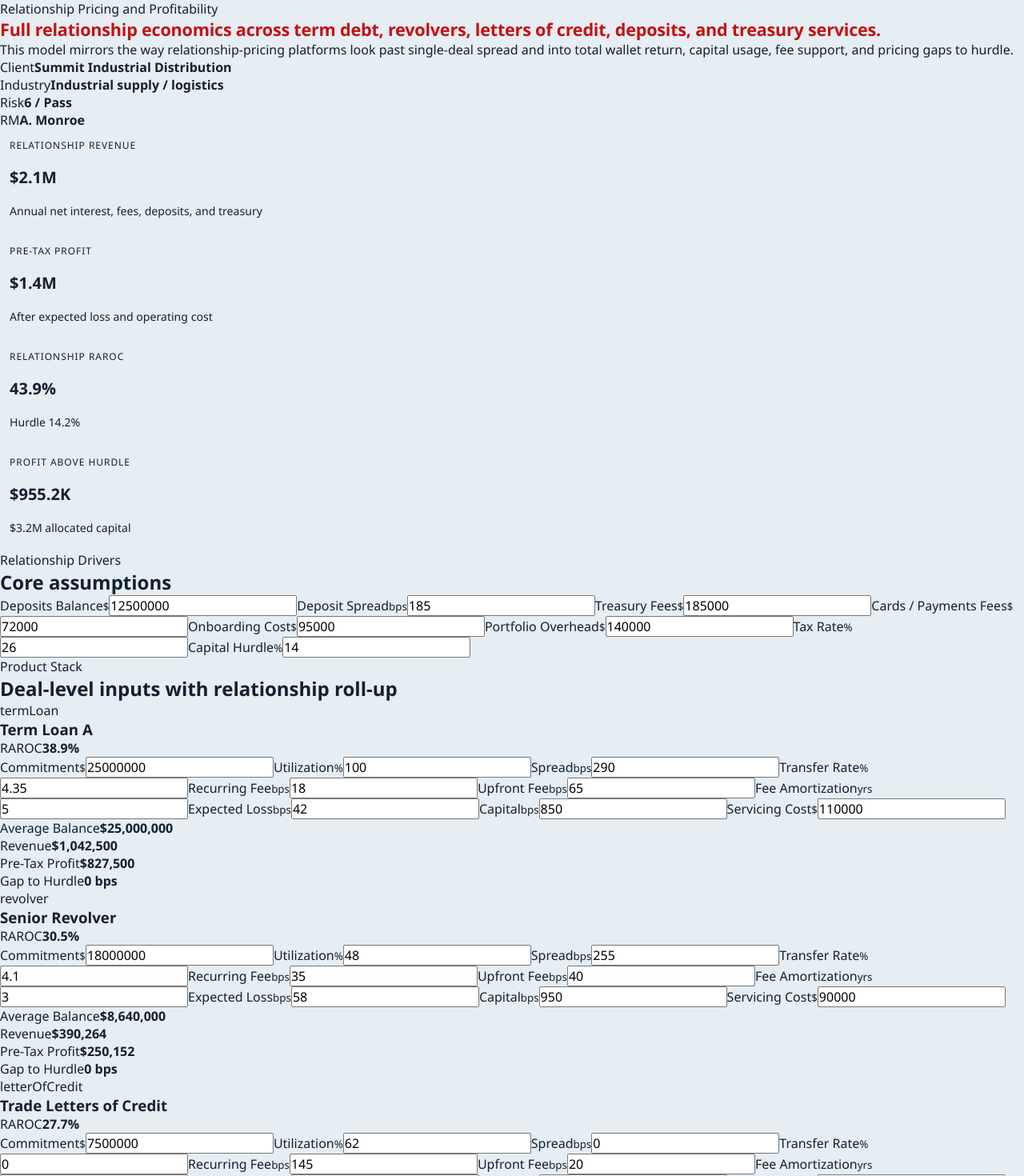
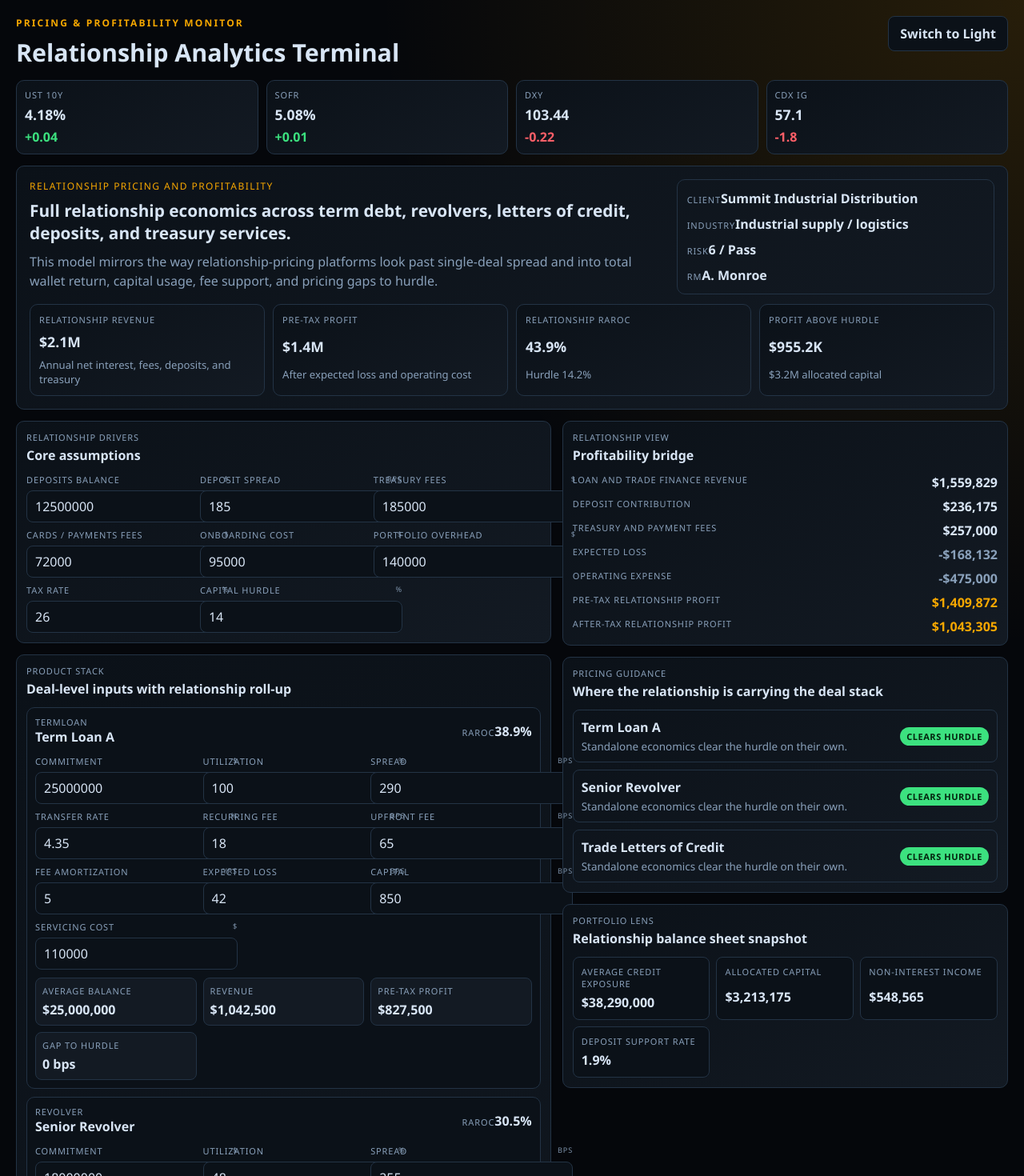
Before and after one commit to cjafernandes-rlens/pricing_profitability, a Next.js app: page / in a window 1280 px wide. Shown: the top 1470 px of the page at 80% size. Built offline with nearby package versions, Linux system fonts and the light colour scheme.

Commit message:
Style dashboard as Bloomberg terminal with theme toggle

```diff
--- a/src/app/_components/relationship-pricing-dashboard.tsx
+++ b/src/app/_components/relationship-pricing-dashboard.tsx
@@ -104,7 +104,12 @@
 export default function RelationshipPricingDashboard() {
   const [relationship, setRelationship] =
     useState<RelationshipInput>(initialRelationship);
-  const mode: Mode = "dark";
+  const [mode, setMode] = useState<Mode>("dark");
+
+  const modeCopy = useMemo(
+    () => (mode === "dark" ? "Switch to Light" : "Switch to Dark"),
+    [mode],
+  );
 
   const adjustedRelationship = useMemo(
     () => buildMarketAdjustedRelationship(relationship, mode),
@@ -116,7 +121,32 @@
   );
 
   return (
-    <main className={styles.page}>
+    <div className={styles.terminal} data-theme={mode}>
+      <header className={styles.topbar}>
+        <div>
+          <p className={styles.kicker}>PRICING & PROFITABILITY MONITOR</p>
+          <h1>Relationship Analytics Terminal</h1>
+        </div>
+        <button
+          type="button"
+          className={styles.modeButton}
+          onClick={() => setMode((current) => (current === "dark" ? "light" : "dark"))}
+        >
+          {modeCopy}
+        </button>
+      </header>
+
+      <section className={styles.ticker} aria-label="Market tape">
+        {marketTape.map((tile) => (
+          <article key={tile.symbol} className={styles.tickerTile}>
+            <span>{tile.symbol}</span>
+            <strong>{tile.last}</strong>
+            <em data-trend={tile.trend}>{tile.change}</em>
+          </article>
+        ))}
+      </section>
+
+      <main className={styles.page}>
       <section className={styles.overviewCard}>
         <div className={styles.hero}>
           <div className={styles.heroCopy}>
@@ -600,7 +630,8 @@
           </div>
         </div>
       </section>
-    </main>
+      </main>
+    </div>
   );
 }
 
--- a/src/app/page.module.css
+++ b/src/app/page.module.css
@@ -10,9 +10,9 @@
   --negative: #ff5f68;
 
   min-height: 100vh;
-  padding: 24px;
+  padding: 20px;
   background:
-    radial-gradient(circle at top right, rgba(246, 167, 0, 0.15), transparent 28%),
+    radial-gradient(circle at top right, rgba(246, 167, 0, 0.14), transparent 30%),
     var(--bg);
   color: var(--text);
   font-family: "Segoe UI", "Inter", Arial, sans-serif;
@@ -21,13 +21,13 @@
 .terminal[data-theme="light"] {
   --bg: #eef3f9;
   --surface: #ffffff;
-  --surface-soft: #f6f9fd;
+  --surface-soft: #f4f8fc;
   --border: #c4d2e4;
   --text: #061120;
-  --text-muted: #51657a;
+  --text-muted: #4f6478;
   --accent: #b67900;
-  --positive: #118a45;
-  --negative: #ce1b25;
+  --positive: #117940;
+  --negative: #bb1b24;
 }
 
 .topbar {
@@ -35,7 +35,7 @@
   justify-content: space-between;
   align-items: flex-start;
   gap: 16px;
-  margin-bottom: 16px;
+  margin-bottom: 14px;
 }
 
 .kicker {
@@ -47,7 +47,7 @@
 }
 
 .topbar h1 {
-  font-size: clamp(1.4rem, 3vw, 2rem);
+  font-size: clamp(1.2rem, 2.8vw, 1.9rem);
 }
 
 .modeButton {
@@ -60,41 +60,47 @@
   cursor: pointer;
 }
 
-.ticker,
-.grid {
+.ticker {
   display: grid;
-  gap: 12px;
-}
-
-.ticker {
   grid-template-columns: repeat(auto-fit, minmax(150px, 1fr));
-  margin-bottom: 16px;
+  gap: 10px;
+  margin-bottom: 14px;
 }
 
 .tickerTile,
-.metricCard {
+.metricCard,
+.sectionCard,
+.overviewCard {
   border: 1px solid var(--border);
   background: linear-gradient(150deg, var(--surface), var(--surface-soft));
   border-radius: 10px;
-  padding: 12px;
 }
 
 .tickerTile {
   display: grid;
-  gap: 6px;
+  gap: 5px;
+  padding: 10px;
 }
 
 .tickerTile span,
-.metricCard span {
+.metricCard span,
+.panelLabel,
+.sectionEyebrow,
+.productType,
+.productScore span,
+.productMetric span,
+.statementRow span,
+.snapshotCard span,
+.field span {
   color: var(--text-muted);
-  font-size: 12px;
+  font-size: 11px;
   text-transform: uppercase;
   letter-spacing: 0.08em;
 }
 
 .tickerTile strong,
 .metricCard strong {
-  font-size: 1.25rem;
+  font-size: 1.1rem;
 }
 
 .tickerTile em {
@@ -110,35 +116,252 @@
   color: var(--negative);
 }
 
-.grid {
-  grid-template-columns: repeat(auto-fit, minmax(210px, 1fr));
+.page {
+  display: grid;
+  gap: 14px;
+}
+
+.overviewCard {
+  padding: 16px;
+}
+
+.hero {
+  display: grid;
+  grid-template-columns: 2fr 1fr;
+  gap: 14px;
+}
+
+.eyebrow {
+  font-size: 12px;
+  color: var(--accent);
+  letter-spacing: 0.12em;
+  text-transform: uppercase;
+  margin-bottom: 8px;
+}
+
+.heroHeadline {
+  font-size: clamp(1rem, 2vw, 1.3rem);
+  line-height: 1.35;
+  margin-bottom: 10px;
+}
+
+.heroText {
+  color: var(--text-muted);
+  line-height: 1.5;
+}
+
+.heroPanel {
+  border: 1px solid var(--border);
+  border-radius: 10px;
+  padding: 12px;
+  display: grid;
+  gap: 10px;
+  align-content: start;
+}
+
+.metricsGrid {
+  display: grid;
+  grid-template-columns: repeat(auto-fit, minmax(180px, 1fr));
+  gap: 10px;
+  margin-top: 12px;
 }
 
 .metricCard {
+  padding: 11px;
   display: grid;
-  gap: 10px;
-  min-height: 132px;
+  gap: 8px;
 }
 
 .metricCard p {
   color: var(--text-muted);
-  font-size: 0.88rem;
+  font-size: 0.82rem;
+}
+
+.workspace {
+  display: grid;
+  grid-template-columns: 1.2fr 1fr;
+  gap: 14px;
+}
+
+.column {
+  display: grid;
+  gap: 14px;
+  align-content: start;
+}
+
+.sectionCard {
+  padding: 12px;
+}
+
+.sectionHeading h2 {
+  font-size: 1rem;
+  margin-top: 4px;
+}
+
+.formGrid {
+  margin-top: 12px;
+  display: grid;
+  grid-template-columns: repeat(auto-fit, minmax(160px, 1fr));
+  gap: 8px;
+}
+
+.field {
+  display: grid;
+  gap: 6px;
+}
+
+.field span {
+  display: flex;
+  justify-content: space-between;
+}
+
+.field small {
+  opacity: 0.9;
+}
+
+.field input {
+  border: 1px solid var(--border);
+  background: var(--surface);
+  color: var(--text);
+  border-radius: 8px;
+  padding: 8px 10px;
+}
+
+.productList {
+  display: grid;
+  gap: 10px;
+  margin-top: 12px;
+}
+
+.productCard {
+  border: 1px solid var(--border);
+  border-radius: 10px;
+  padding: 10px;
+  background: var(--surface);
+}
+
+.productHeader {
+  display: flex;
+  justify-content: space-between;
+  align-items: center;
+  gap: 12px;
+}
+
+.productHeader h3 {
+  font-size: 1rem;
+}
+
+.productScore {
+  text-align: right;
+}
+
+.productMetrics {
+  margin-top: 10px;
+  display: grid;
+  grid-template-columns: repeat(auto-fit, minmax(150px, 1fr));
+  gap: 8px;
+}
+
+.productMetric {
+  border: 1px solid var(--border);
+  border-radius: 8px;
+  padding: 8px;
+  background: var(--surface-soft);
+  display: grid;
+  gap: 5px;
+}
+
+.statement {
+  display: grid;
+  gap: 8px;
+  margin-top: 12px;
+}
+
+.statementRow {
+  display: flex;
+  justify-content: space-between;
+  gap: 12px;
+}
+
+.statementStrong strong {
+  color: var(--accent);
+}
+
+.statementMuted strong {
+  color: var(--text-muted);
+}
+
+.guidanceList {
+  margin-top: 12px;
+  display: grid;
+  gap: 9px;
+}
+
+.guidanceItem {
+  border: 1px solid var(--border);
+  border-radius: 8px;
+  padding: 10px;
+  display: flex;
+  justify-content: space-between;
+  align-items: center;
+  gap: 10px;
+}
+
+.guidanceItem p {
+  color: var(--text-muted);
+  font-size: 0.84rem;
+  margin-top: 4px;
+}
+
+.badgeWarn,
+.badgeGood {
+  font-size: 11px;
+  font-weight: 700;
+  border-radius: 999px;
+  padding: 4px 8px;
+  text-transform: uppercase;
+  letter-spacing: 0.05em;
+}
+
+.badgeWarn {
+  color: #2b0a0d;
+  background: var(--negative);
+}
+
+.badgeGood {
+  color: #04250f;
+  background: var(--positive);
+}
+
+.snapshotGrid {
+  margin-top: 12px;
+  display: grid;
+  grid-template-columns: repeat(auto-fit, minmax(160px, 1fr));
+  gap: 8px;
+}
+
+.snapshotCard {
+  border: 1px solid var(--border);
+  border-radius: 8px;
+  padding: 10px;
+  background: var(--surface);
+  display: grid;
+  gap: 5px;
+}
+
+@media (max-width: 1024px) {
+  .workspace,
+  .hero {
+    grid-template-columns: 1fr;
+  }
 }
 
 @media (max-width: 640px) {
   .terminal {
-    padding: 14px;
+    padding: 12px;
   }
 
   .topbar {
     flex-direction: column;
   }
 }
-
-
-.heroHeadline {
-  font-size: clamp(1.05rem, 2vw, 1.35rem);
-  line-height: 1.35;
-  letter-spacing: -0.01em;
-  color: #c41212;
-}
```
